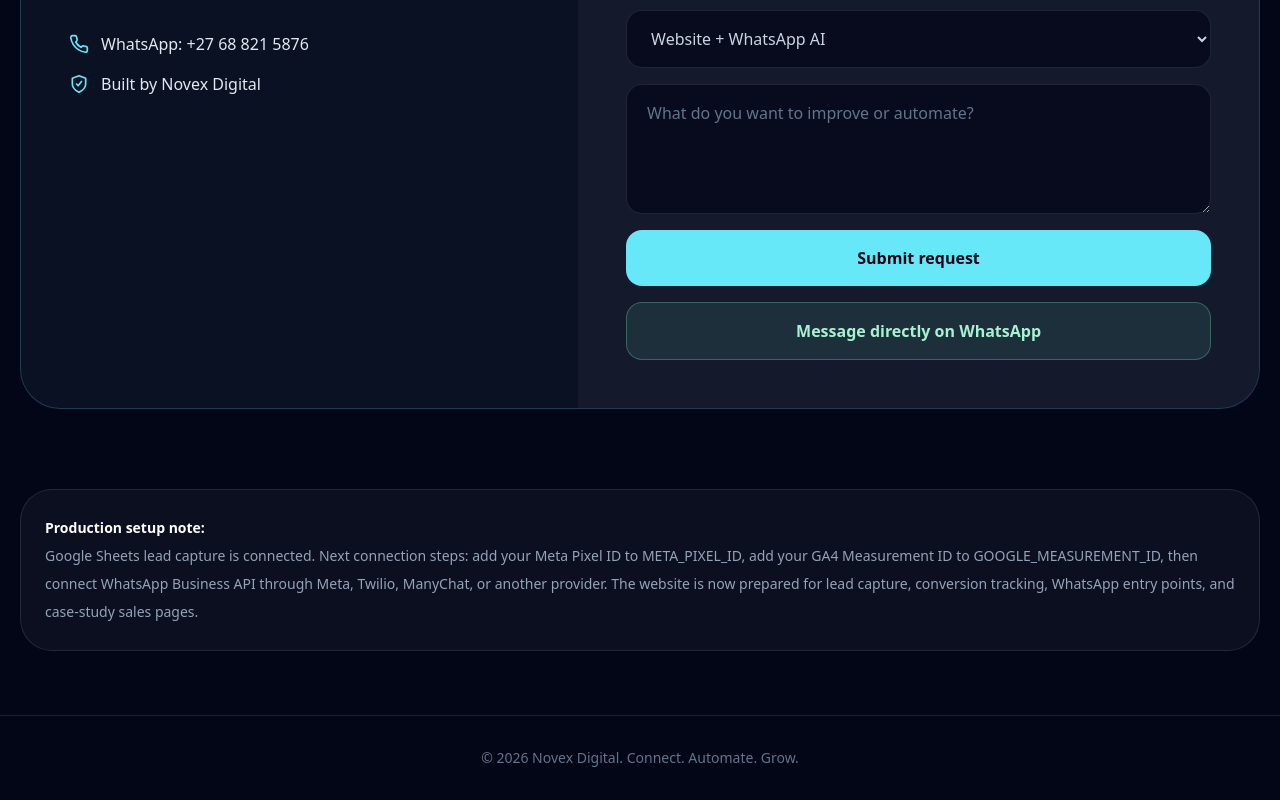
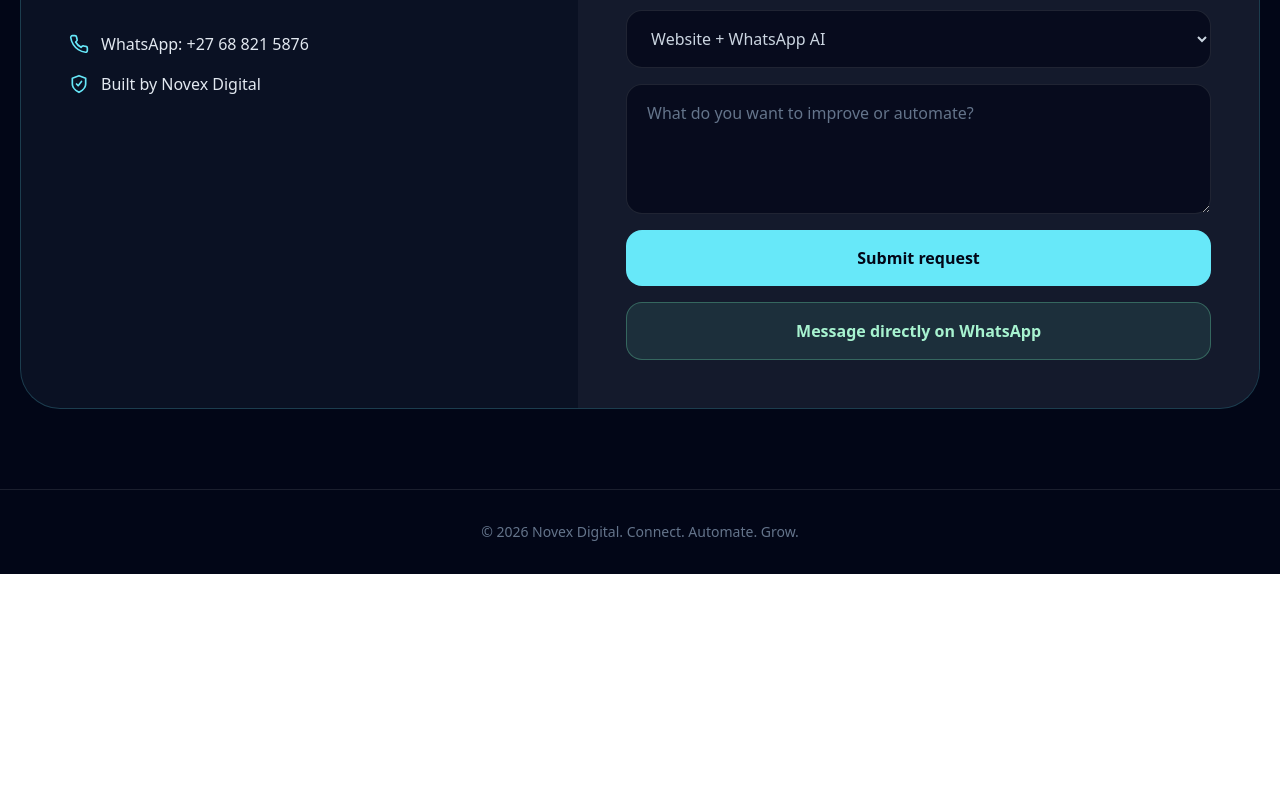
Before and after one commit to NovexCapital/novex-digital, a React (Vite) app: page / in a window 1280 px wide. Shown: the part 4436-5236 px from the top of the page. After the commit the page ends 5010 px from the top, so only its background shows below. Built offline with nearby package versions, Linux system fonts and the light colour scheme.

Commit message:
Update nexora_ai_agency_demo.jsx

```diff
--- a/nexora_ai_agency_demo.jsx
+++ b/nexora_ai_agency_demo.jsx
@@ -581,13 +581,6 @@ export default function App() {
         </div>
       </section>
 
-      <section className="relative mx-auto max-w-7xl px-5 pb-16">
-        <div className="rounded-[2rem] border border-white/10 bg-white/[0.04] p-6 text-sm leading-7 text-slate-400">
-          <p className="font-bold text-white">Production setup note:</p>
-          <p>Google Sheets lead capture is connected. Next connection steps: add your Meta Pixel ID to META_PIXEL_ID, add your GA4 Measurement ID to GOOGLE_MEASUREMENT_ID, then connect WhatsApp Business API through Meta, Twilio, ManyChat, or another provider. The website is now prepared for lead capture, conversion tracking, WhatsApp entry points, and case-study sales pages.</p>
-        </div>
-      </section>
-
       <footer className="relative border-t border-white/10 px-5 py-8 text-center text-sm text-slate-500">
         © {year} Novex Digital. Connect. Automate. Grow.
       </footer>
```
